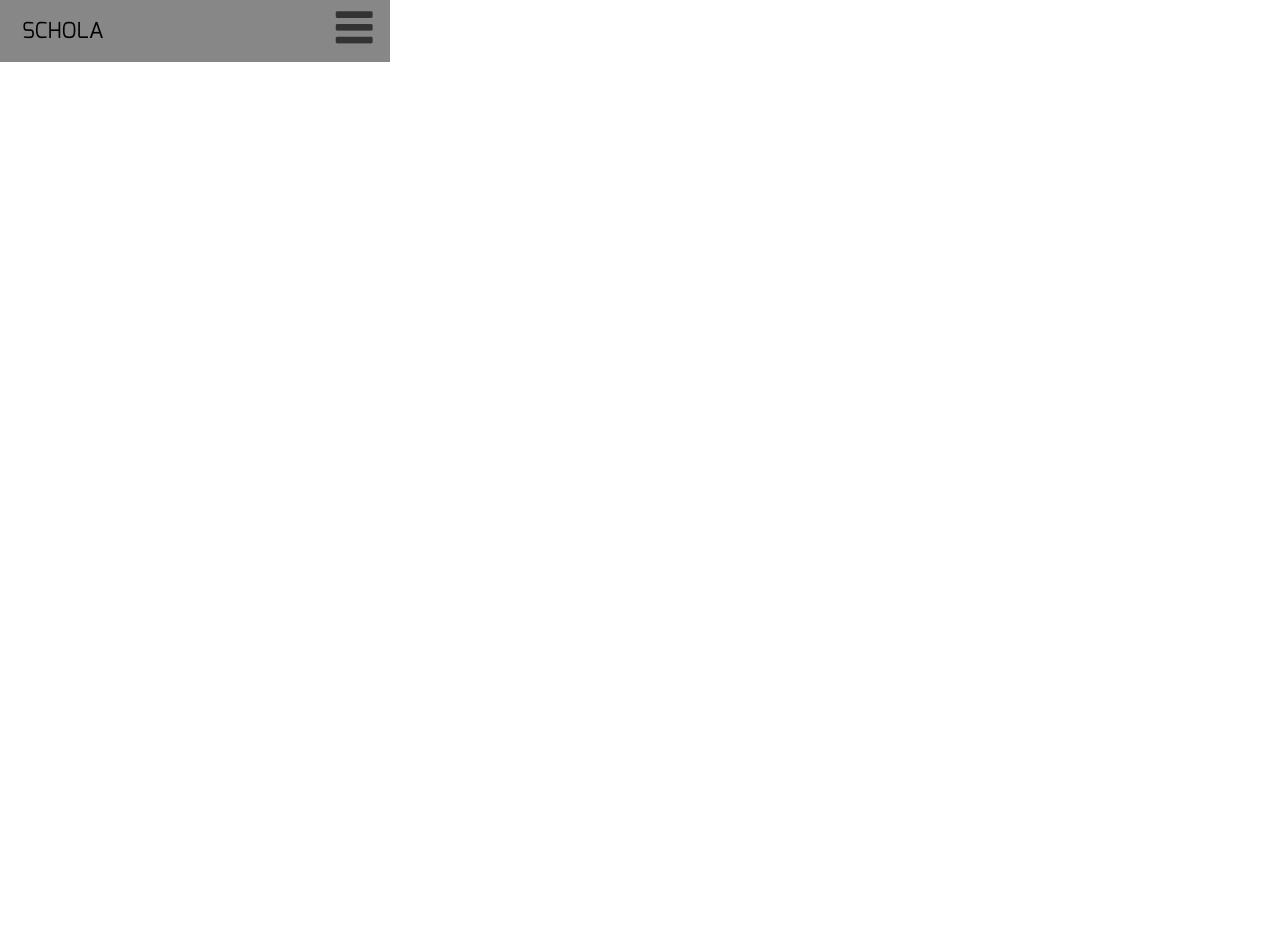
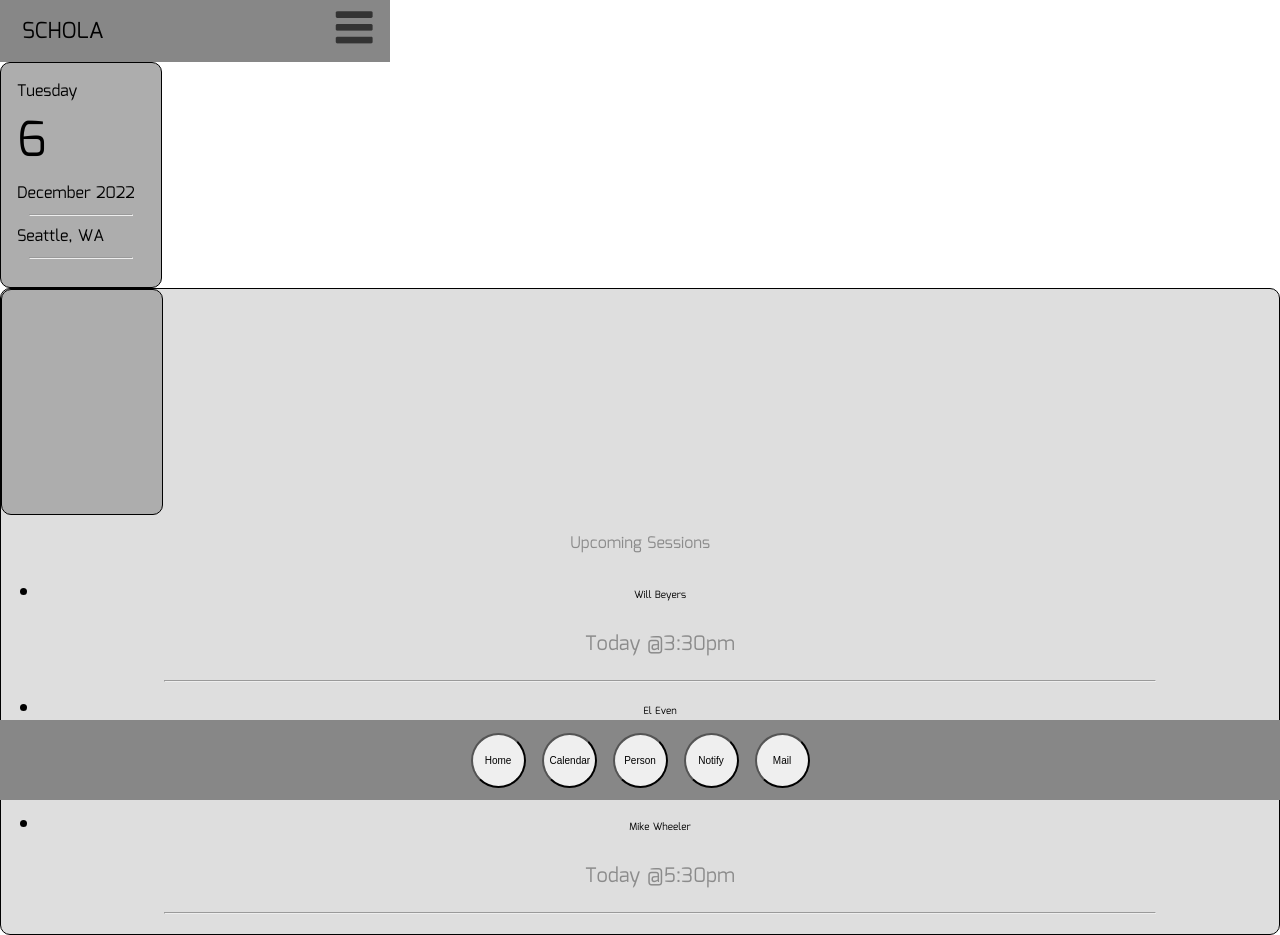
Before and after one commit to barboa91/DSH-Frontend, a React (Create React App) app: page /landing in a window 1280 px wide. Before the commit the page ends 800 px from the top, so only its background shows below. Built offline with nearby package versions, Linux system fonts and the light colour scheme.

Commit message:
added components

```diff
--- a/src/App.js
+++ b/src/App.js
@@ -1,20 +1,19 @@
 // import logo from './logo.svg';
-import './App.css';
-import { useState, useEffect  } from 'react';
-import Login from './components/Login.jsx';
-import { BrowserRouter as Router, Routes, Route} from 'react-router-dom';
-import DataContext from './components/DataContext';
-import { getUserToken, setUserToken, clearUserToken } from './services/util';
-import axios from 'axios';
-import Register from './components/Register';
-import LandingPage from './components/LandingPage';
+import "./App.css";
+import { useState, useEffect } from "react";
+import Login from "./components/Login.jsx";
+import { BrowserRouter as Router, Routes, Route } from "react-router-dom";
+import DataContext from "./components/DataContext";
+import { getUserToken, setUserToken, clearUserToken } from "./services/util";
+import axios from "axios";
+import Register from "./components/Register";
+import LandingPage from "./components/LandingPage";
+import Landing from "./pages/Landing";
 // BrowserRouter as Router,
 
-const DB_URL = "https://dsh-backend.fly.dev"
-
+const DB_URL = "https://dsh-backend.fly.dev";
 
 function App() {
-
   const [currentUser, setCurrentUser] = useState({});
   const [isAuthenticated, setIsAuthenicated] = useState(false);
 
@@ -60,7 +59,7 @@ function App() {
       setUserToken(user.token);
       setCurrentUser(user.user);
       setIsAuthenicated(user.isLoggedIn);
-      console.log(user)
+      console.log(user);
 
       return user;
     } catch (error) {
@@ -77,12 +76,9 @@ function App() {
     setIsAuthenicated(false);
   };
 
-
   return (
     <div className="App">
-      <header className="My-header">
-
-      </header>
+      <header className="My-header"></header>
       <DataContext.Provider
         value={{
           DB_URL,
@@ -95,16 +91,13 @@ function App() {
           setUserToken,
           handleLogout,
         }}>
-
         <Router>
           <Routes>
-          <Route exact path="/main" element={<Login/>}></Route>
-          <Route exact path="/register" element={<Register/>}></Route>
-          <Route exact path="/landing" element={<LandingPage />}></Route>
-
-
+            <Route exact path="/main" element={<Login />}></Route>
+            <Route exact path="/register" element={<Register />}></Route>
+            <Route exact path="/landing" element={<Landing />}></Route>
           </Routes>
-      </Router >
+        </Router>
       </DataContext.Provider>
     </div>
   );
--- /dev/null
+++ b/src/components/Sessions.jsx
@@ -0,0 +1,31 @@
+import "../style/session.css";
+
+const Sessions = () => {
+  return (
+    <div className="session-container">
+      <div className="container"></div>
+      <div className="sessions">
+        <p>Upcoming Sessions</p>
+        <ul>
+          <li>
+            <span>Will Beyers</span>
+          </li>
+          <p>Today @3:30pm</p>
+          <hr />
+          <li>
+            <span>El Even</span>
+          </li>
+          <p>Today @4:30pm</p>
+          <hr />
+          <li>
+            <span>Mike Wheeler</span>
+          </li>
+          <p>Today @5:30pm</p>
+          <hr />
+        </ul>
+      </div>
+    </div>
+  );
+};
+
+export default Sessions;
--- /dev/null
+++ b/src/components/TimeStatus.jsx
@@ -0,0 +1,47 @@
+import "../style/timeStatus.css";
+
+const TimeStatus = () => {
+  const weekday = [
+    "Sunday",
+    "Monday",
+    "Tuesday",
+    "Wednesday",
+    "Thursday",
+    "Friday",
+    "Saturday",
+  ];
+  const months = [
+    "January",
+    "February",
+    "March",
+    "April",
+    "May",
+    "June",
+    "July",
+    "August",
+    "September",
+    "October",
+    "November",
+    "December",
+  ];
+
+  const d = new Date();
+  let day = weekday[d.getDay()];
+  let month = months[d.getMonth()];
+
+  return (
+    <div className="timestatus-container">
+      <div className="container">
+        <div className="day">{day}</div>
+        <div className="date">{d.getDate()}</div>
+        <div className="month-year">
+          {month} {d.getFullYear()}
+        </div>
+        <hr />
+        <div>Seattle, WA</div>
+        <hr />
+      </div>
+    </div>
+  );
+};
+export default TimeStatus;
--- a/src/pages/Landing.jsx
+++ b/src/pages/Landing.jsx
@@ -1,8 +1,14 @@
 import NavBar from "../components/NavBar";
+import Header from "../components/Header";
+import TimeStatus from "../components/TimeStatus";
+import Sessions from "../components/Sessions";
 
 const Landing = () => {
   return (
     <>
+      <Header />
+      <TimeStatus />
+      <Sessions />
       <NavBar />
     </>
   );
--- /dev/null
+++ b/src/style/notifications.css
@@ -0,0 +1,5 @@
+.notifications-container {
+  border: solid black 1px;
+  border-radius: 10px;
+  background-color: #d9d9d9d9;
+}
--- /dev/null
+++ b/src/style/session.css
@@ -0,0 +1,17 @@
+ul {
+  font-size: 20px;
+}
+
+li > span {
+  font-size: 10px;
+}
+
+p {
+  color: #8b8b8b;
+}
+
+.session-container {
+  border: solid black 1px;
+  border-radius: 10px;
+  background-color: #d9d9d9d9;
+}
--- /dev/null
+++ b/src/style/timeStatus.css
@@ -0,0 +1,26 @@
+hr {
+  width: 80%;
+  background-color: black;
+}
+
+/* .timestatus-container {
+} */
+
+.container {
+  border: 1px solid black;
+  display: flex;
+  flex-direction: column;
+  align-items: flex-start;
+  width: 8em;
+  height: 12em;
+  padding: 1em;
+  background-color: #adadad;
+  border-radius: 10px;
+}
+
+.day {
+}
+
+.date {
+  font-size: 3em;
+}
```
Also changed, not shown: src/components/Notifications.jsx (added, +10 -0 lines). Lines whose indentation alone changed are shown as unchanged.
